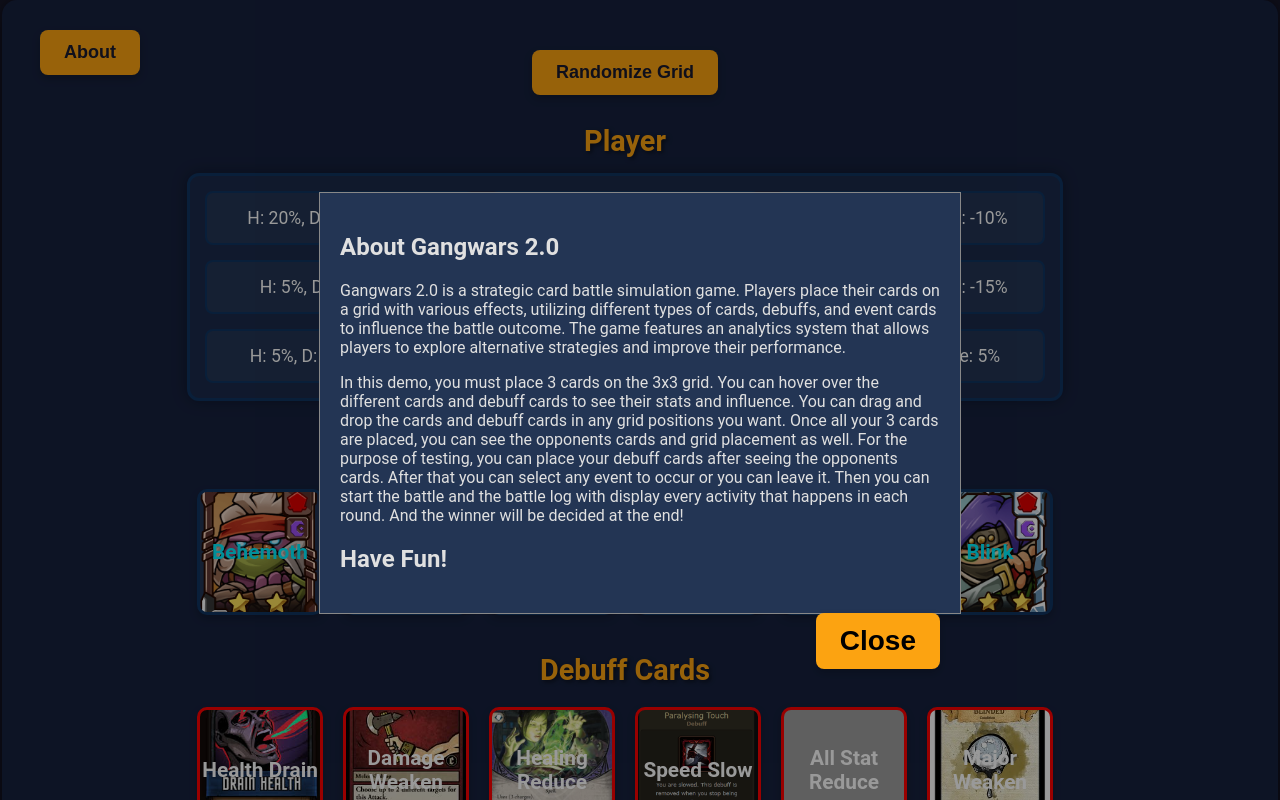
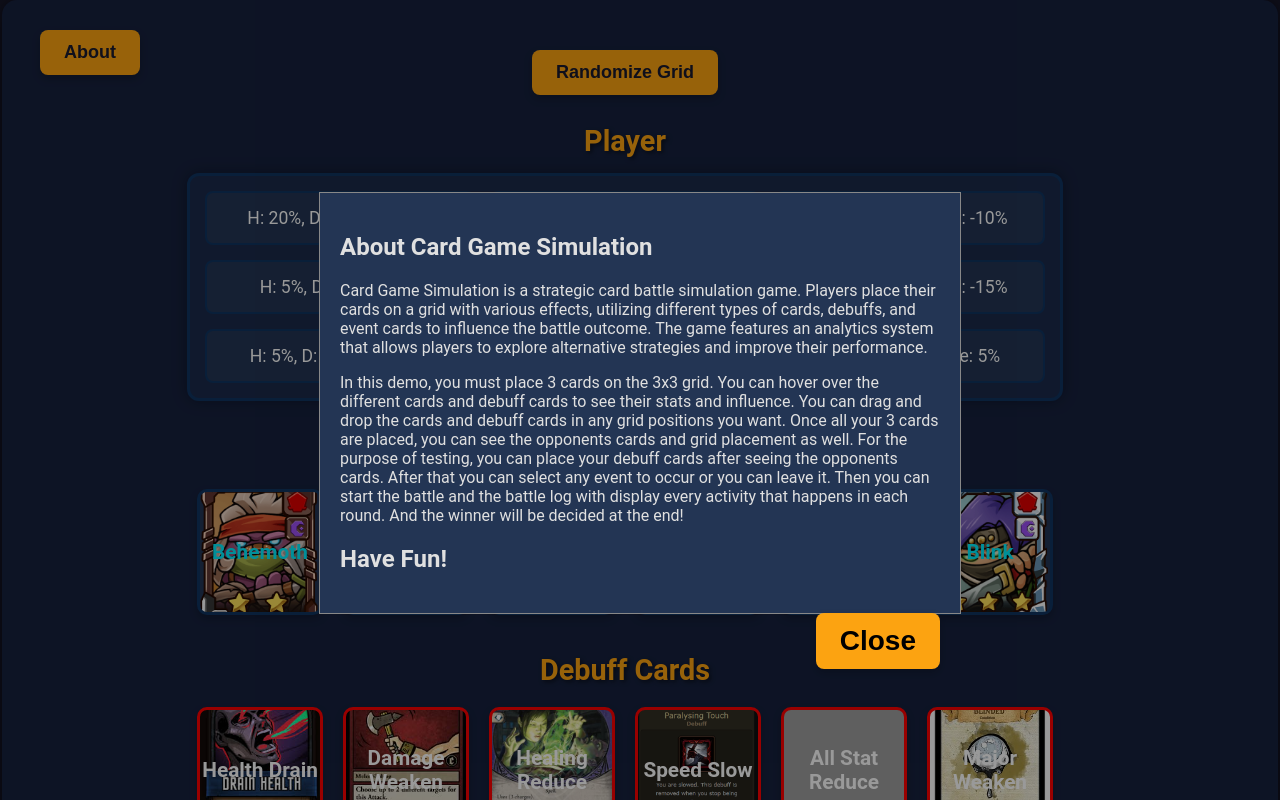
Before and after one commit to SusanAcharya/card-game-simulation, a plain HTML site: page index.html in a window 1280 px wide. Both pictures are taken after a click on the button "About". Shown: the top 800 px of the page. Drawn offline with Linux system fonts and the light colour scheme; grey boxes are pictures that could not be loaded.

Commit message:
Update index.html

```diff
--- a/index.html
+++ b/index.html
@@ -4,7 +4,7 @@
 <head>
     <meta charset="UTF-8">
     <meta name="viewport" content="width=device-width, initial-scale=1.0">
-    <title>Gangwars 2.0</title>
+    <title>Card Game Simulation</title>
     <link rel="stylesheet" href="styles.css">
 </head>
 
@@ -15,8 +15,8 @@
 
     <div id="about-dialog" class="dialog">
         <div class="dialog-content">
-            <h2>About Gangwars 2.0</h2>
-            <p>Gangwars 2.0 is a strategic card battle simulation game. Players place their cards on a grid with various effects, utilizing different types of cards, debuffs, and event cards to influence the battle outcome. The game features an analytics
+            <h2>About Card Game Simulation</h2>
+            <p>Card Game Simulation is a strategic card battle simulation game. Players place their cards on a grid with various effects, utilizing different types of cards, debuffs, and event cards to influence the battle outcome. The game features an analytics
                 system that allows players to explore alternative strategies and improve their performance.</p>
             <p> In this demo, you must place 3 cards on the 3x3 grid. You can hover over the different cards and debuff cards to see their stats and influence. You can drag and drop the cards and debuff cards in any grid positions you want. Once all your
                 3 cards are placed, you can see the opponents cards and grid placement as well. For the purpose of testing, you can place your debuff cards after seeing the opponents cards. After that you can select any event to occur or you can leave
```
